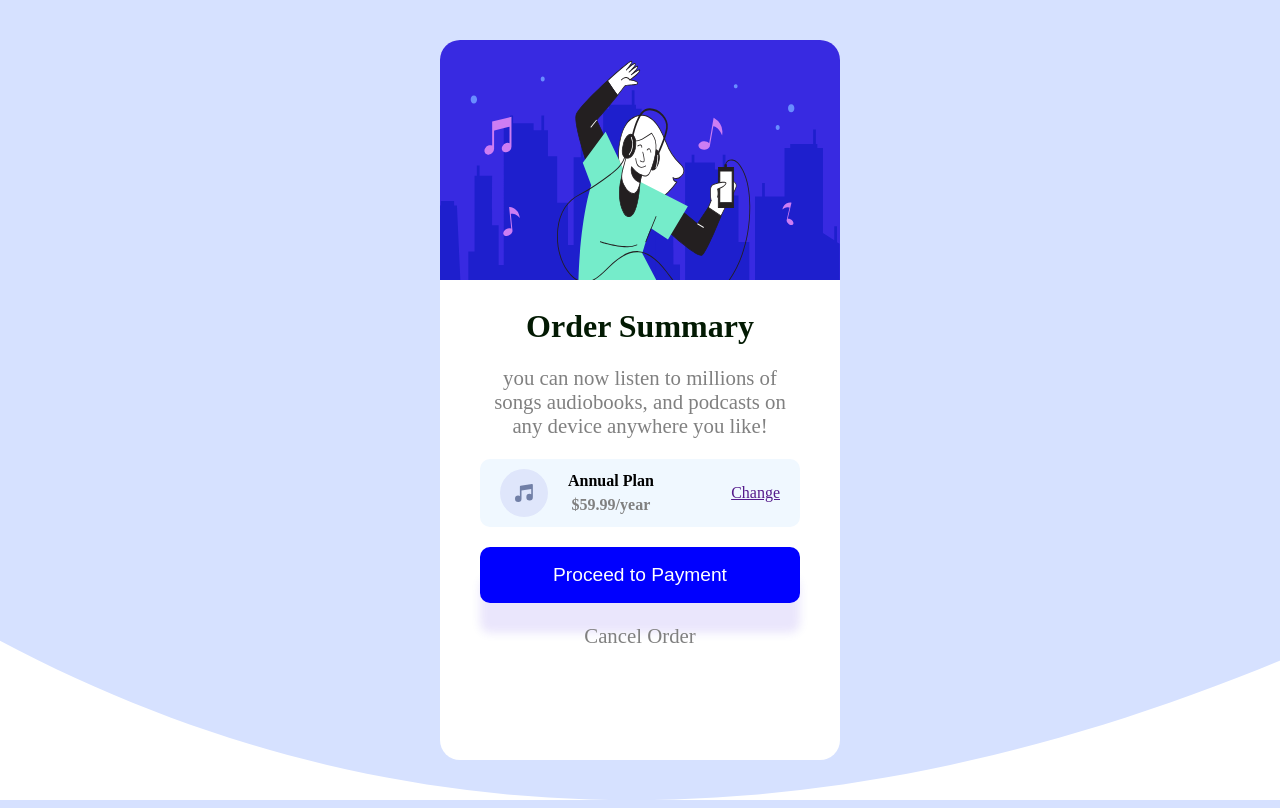
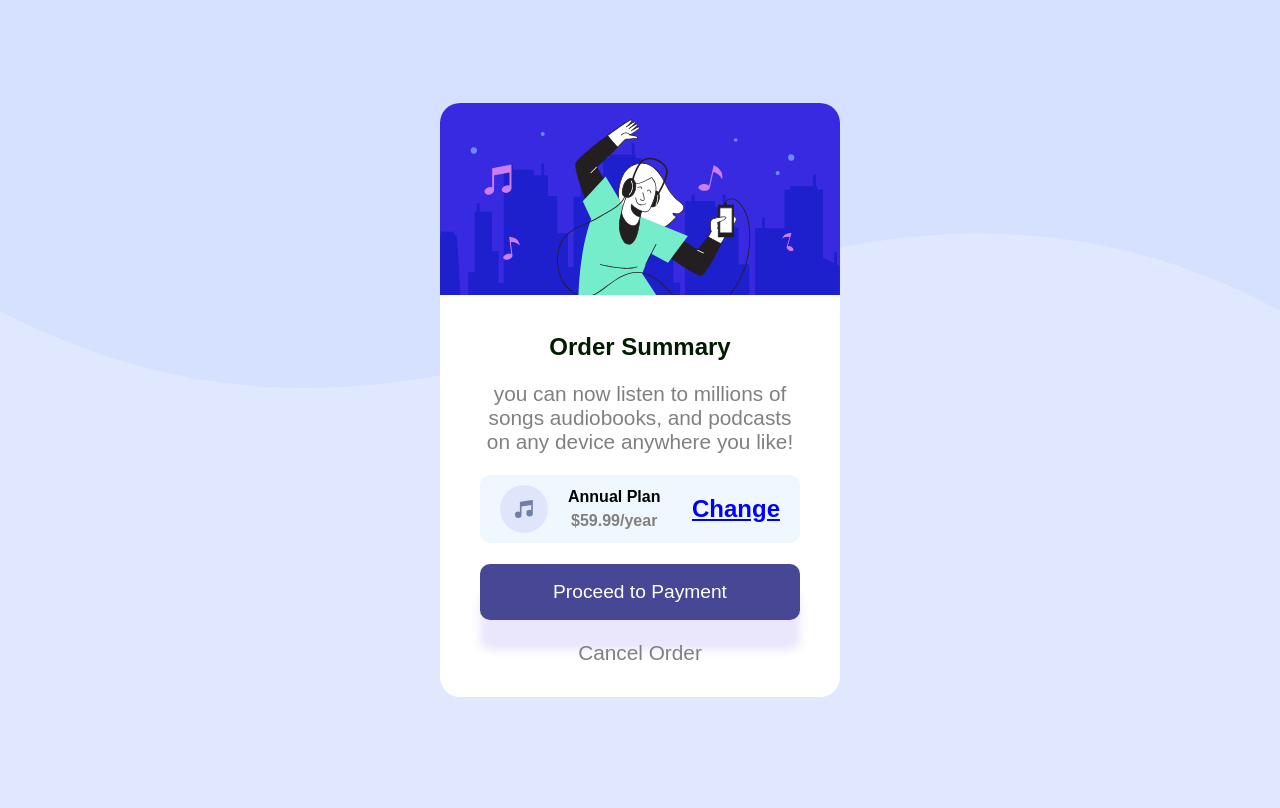
Before and after one commit to chiemek/day3, a plain HTML site: page index.html in a window 1280 px wide. Drawn offline with Linux system fonts and the light colour scheme.

Commit message:
added background color

```diff
--- a/style.css
+++ b/style.css
@@ -5,26 +5,31 @@
   box-sizing: border-box;
 }
 
+/* typography */
+@import url("https://fonts.googleapis.com/css2?family=Red+Hat+Display:wght@500;700;900&display=swap");
+
 /* body */
 body {
   display: flex;
   justify-content: center;
   align-items: center;
   background-image: url(./images/pattern-background-mobile.svg);
-  background-size: cover;
+  background-repeat: no-repeat;
+  background-size: contain;
+  background-color: hsl(225, 100%, 94%);
   height: 100vh;
+  font-family: "Red Hat Display", sans-serif;
 }
 
 body > main {
   background-color: white;
-  width: 90vw;
-  height: 90vh;
+  width: 20rem;
   border-radius: 20px;
 }
 
 main > img {
   width: inherit;
-  height: 15rem;
+  height: 12rem;
   border-radius: 20px 20px 0 0;
 }
 
@@ -32,19 +37,23 @@ main > div {
   text-align: center;
   display: flex;
   flex-direction: column;
-  padding-inline: 10px;
-  padding-bottom: 10px;
+  padding-inline: 1.5rem;
+  padding-block: 2rem;
   gap: 1.3rem;
+  margin-top: 0;
 }
 
 main > div > h1 {
   color: rgb(3, 26, 3);
-  margin-top: 1.5rem;
+  /* margin-top: 1.5rem; */
+  font-weight: 900;
+  font-size: 1.5rem;
 }
 
 main > div > p {
   font-size: 1.3rem;
   color: grey;
+  width: inherit;
 }
 
 .container {
@@ -62,6 +71,15 @@ main > div > p {
   align-items: center;
   gap: 20px;
   font-size: 1rem;
+}
+
+.container a {
+  color: blue;
+  font-weight: 700;
+}
+
+.container a:hover {
+  text-decoration: none;
 }
 
 .container > div > div {
@@ -84,9 +102,10 @@ main button {
   height: 3.5rem;
   border-radius: 10px;
   border: none;
-  background-color: blue;
+  background-color: rgb(71, 71, 150);
   color: white;
   font-size: 1.2rem;
+  font-weight: 500;
   box-shadow: 0 30px 10px rgba(53, 11, 221, 0.1);
 }
 
@@ -94,23 +113,32 @@ main button:hover {
   background-color: rgb(99, 99, 240);
 }
 
-main a:hover {
-  text-decoration: none;
-}
-
-@media (min-width: 700px) {
+@media (min-width: 1000px) {
   body {
     background-image: url(./images/pattern-background-desktop.svg);
-    background-size: cover;
+    background-size: contain;
+    background-repeat: no-repeat;
+    background-color: hsl(225, 100%, 94%);
   }
 
   body > main {
     width: 25rem;
-    height: 90vh;
+    font-weight: 900;
+    font-size: 1.5rem;
+    /* box-shadow: 0 0 2px 2px rgb(216, 216, 221); */
   }
 
   main > div {
     padding-inline: 40px;
-    padding-bottom: 10rem;
+    font-weight: 400;
+    /* padding-bottom: 10rem; */
   }
 }
+
+.color {
+  color: hsl(225, 100%, 94%);
+  color: hsl(245, 75%, 52%);
+  color: hsl(225, 100%, 98%);
+  color: hsl(224, 23%, 55%);
+  color: hsl(223, 47%, 23%);
+}
```
Also changed, not shown: 1 other file.
